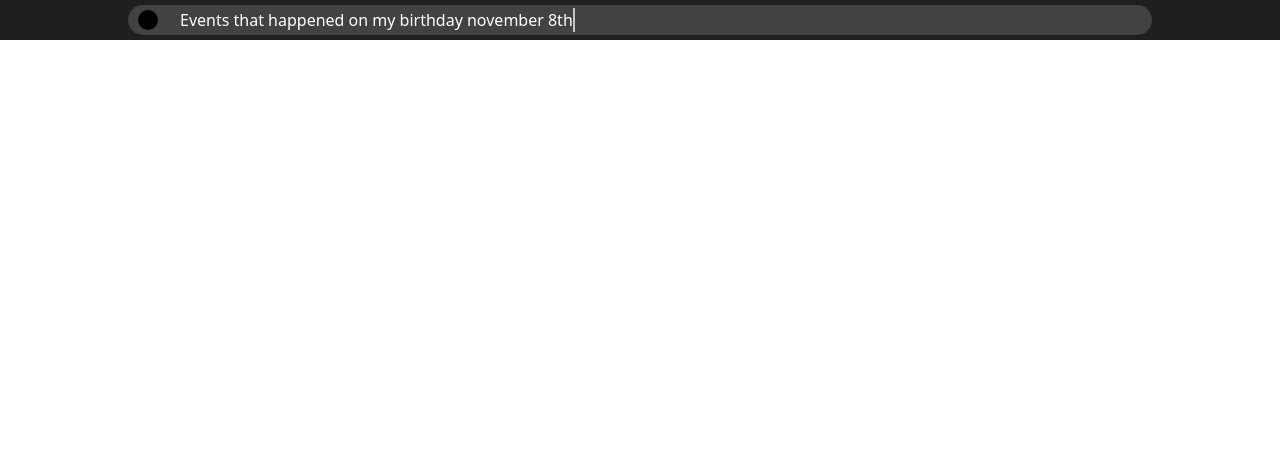
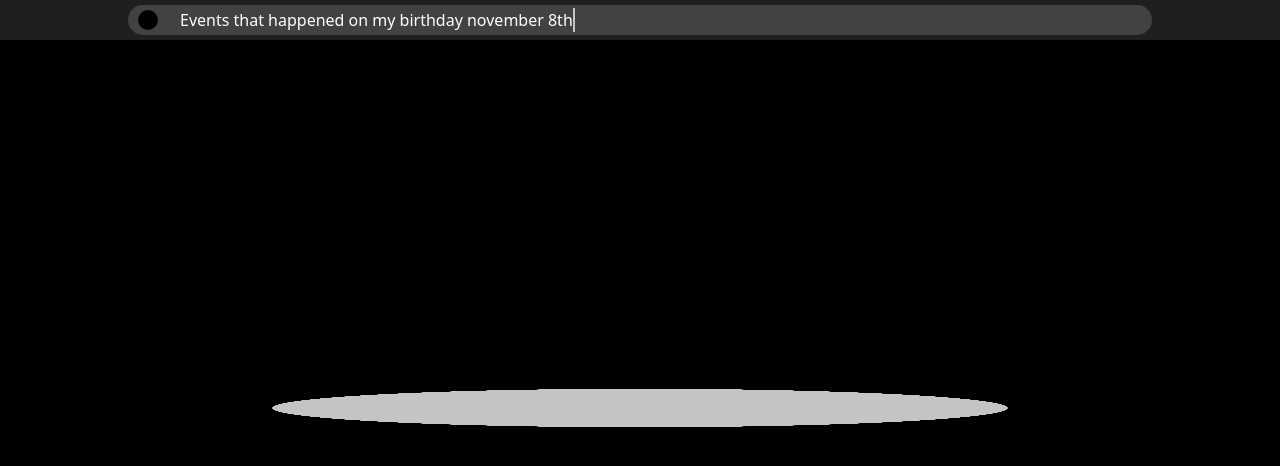
Before and after one commit to Issac-Eligulashvili/Birthday-Project------------------------------------------------------------------------, a plain HTML site: page index.html in a window 1280 px wide. Drawn offline with nearby package versions, Linux system fonts and the light colour scheme.

Commit message:
added circle

```diff
--- a/index.html
+++ b/index.html
@@ -33,7 +33,13 @@
             </div>
         </header>
         <main>
-
+            <div class="container">
+                <div class="row justify-content-center">
+                    <div class="col-md-8 d-none d-md-block">
+                        <div class="circle"></div>
+                    </div>
+                </div>
+            </div>
         </main>
         <footer>
             <!-- place footer here -->
--- a/style.css
+++ b/style.css
@@ -1,3 +1,7 @@
+body {
+    background: #000;
+}
+
 .sb-cont {
     background-color: rgb(31, 31, 31);
     height: 40px;
@@ -38,3 +42,11 @@
         left: 100%;
     }
   }
+
+  .circle {
+    width: 100%;
+    aspect-ratio: 1 / 1;
+    background-color: #c4c4c4;
+    border-radius: 50%;
+    transform: rotateX(87deg) ;
+  }
```
